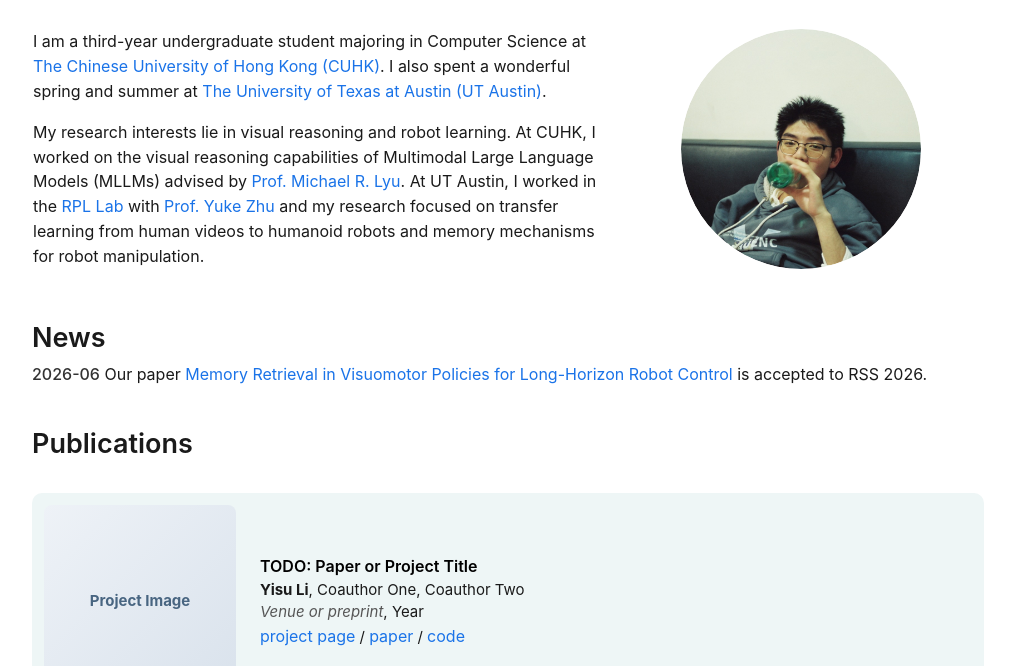
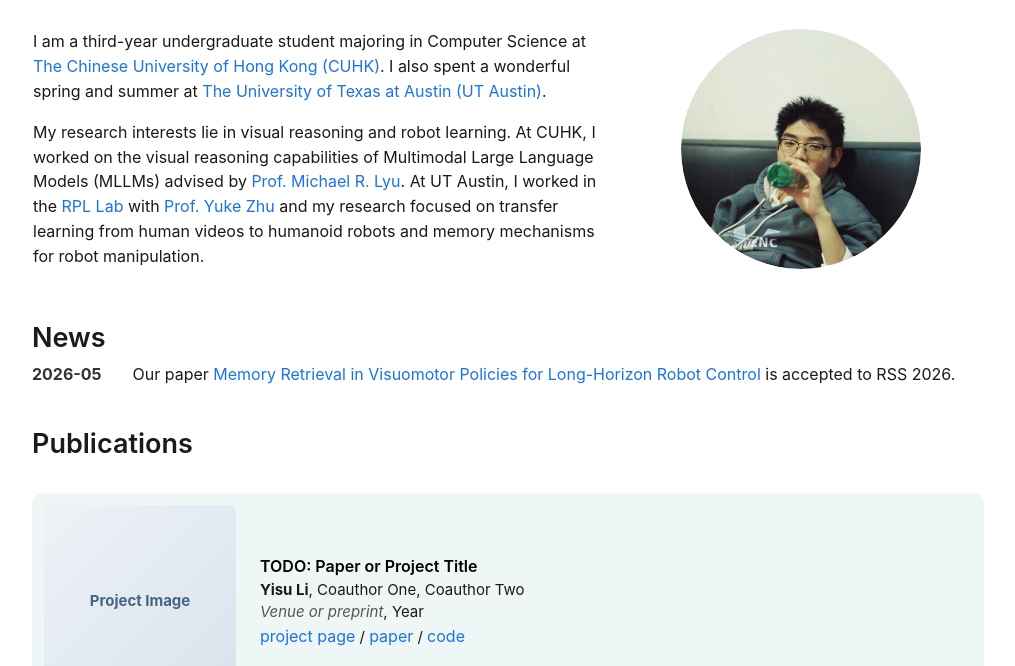
Before and after one commit to ballmanli05/ballmanli05.github.io, a plain HTML site: page index.html in a window 1280 px wide. Shown: the part 134-800 px from the top of the page, without its empty margins (132-1147 px from the left). Drawn offline with Linux system fonts and the light colour scheme.

Commit message:
Format news date

```diff
--- a/index.html
+++ b/index.html
@@ -49,7 +49,7 @@
             <tr>
               <td>
                 <h2>News</h2>
-                <p><span class="date">2026-06</span> Our paper <a href="https://roboticsconference.org/program/papers/10/">Memory Retrieval in Visuomotor Policies for Long-Horizon Robot Control</a> is accepted to RSS 2026.</p>
+                <p><span class="date">2026-05</span> Our paper <a href="https://roboticsconference.org/program/papers/10/">Memory Retrieval in Visuomotor Policies for Long-Horizon Robot Control</a> is accepted to RSS 2026.</p>
               </td>
             </tr>
           </tbody></table>
--- a/stylesheet.css
+++ b/stylesheet.css
@@ -158,9 +158,9 @@ h2 {
 
 .news .date {
   display: inline-block;
-  min-width: 66px;
+  min-width: 96px;
   color: #333333;
-  font-weight: 500;
+  font-weight: 700;
 }
 
 .publications {
```
